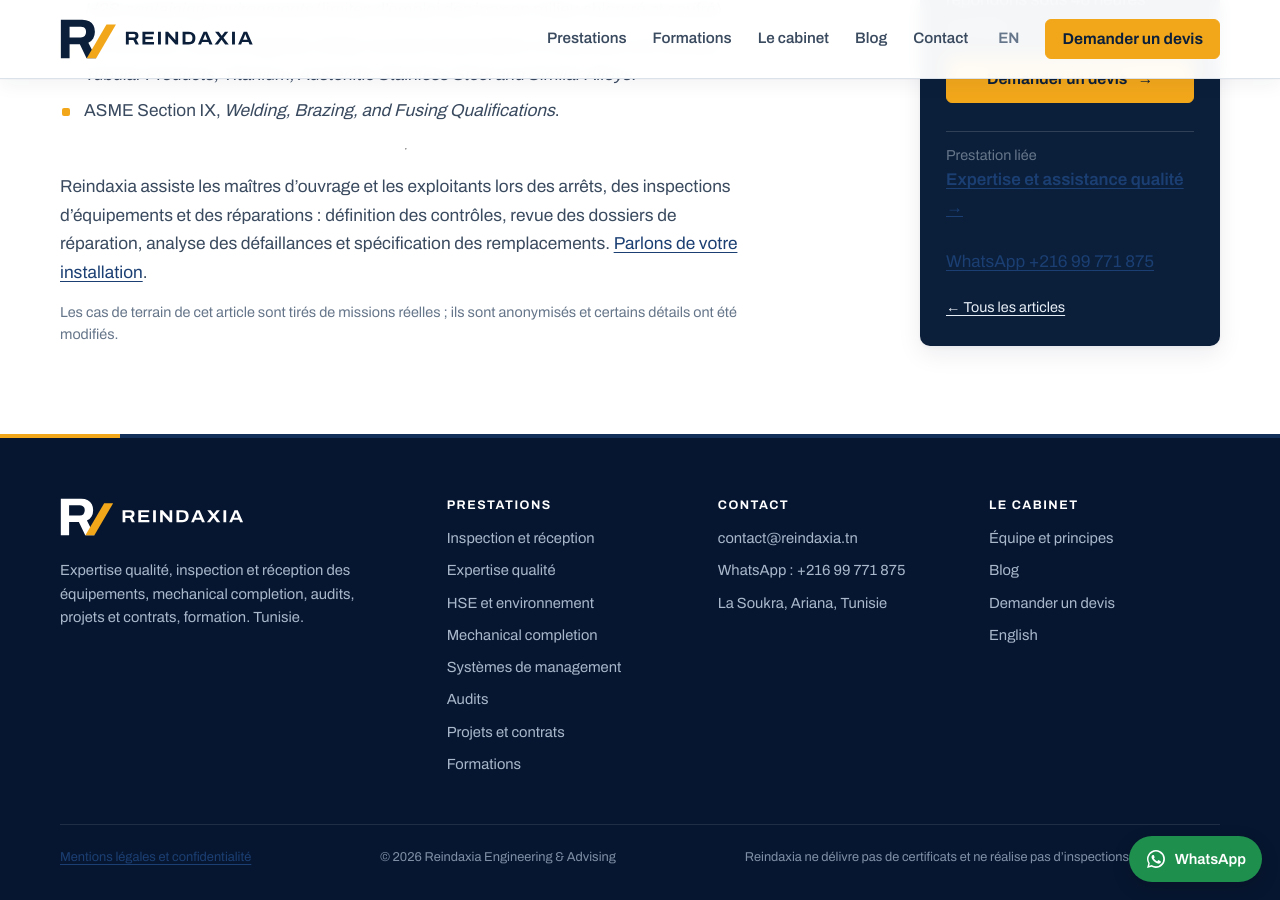
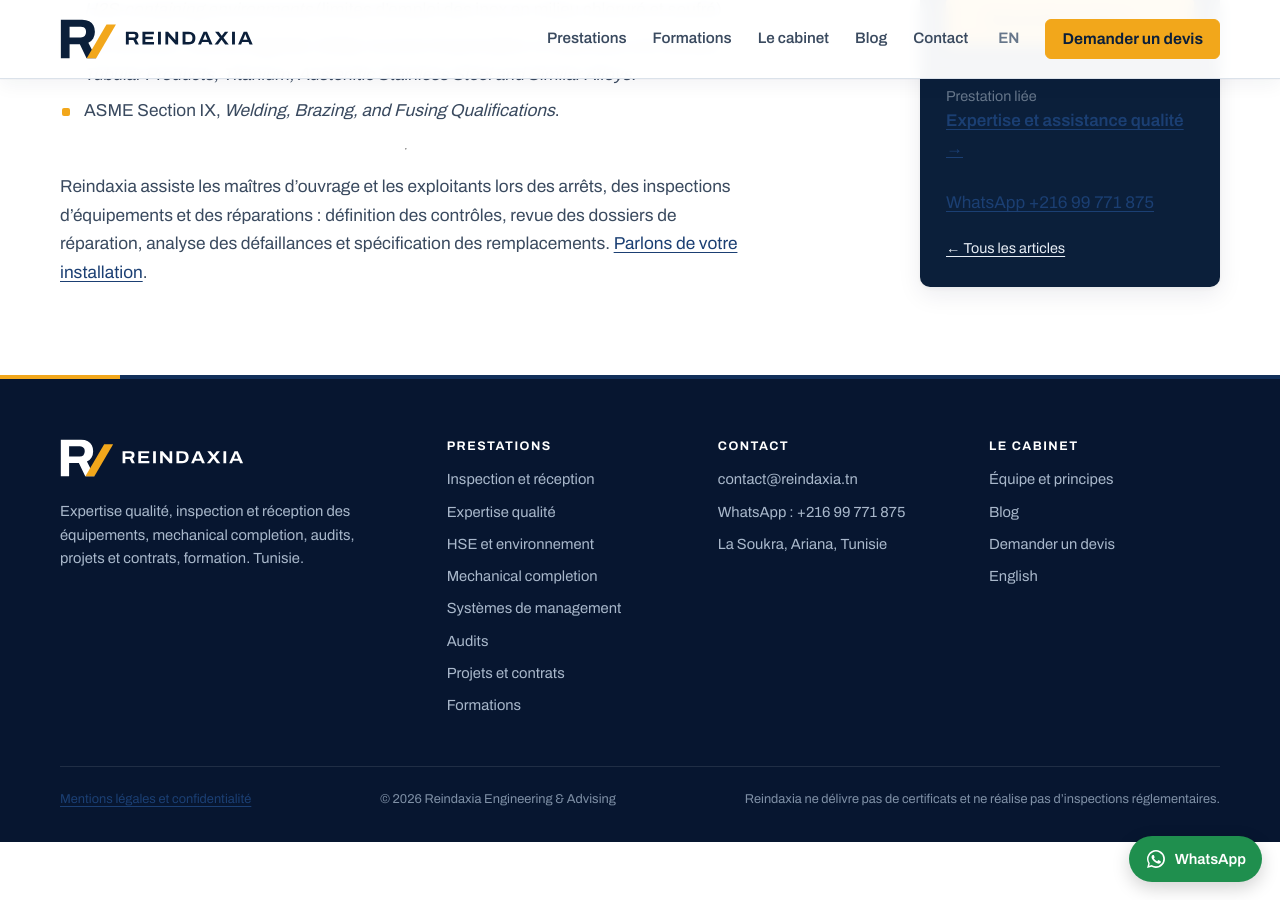
Before and after one commit to adeljihed-lab/reindaxia-site, a Jekyll site: the page built from _posts/2023-07-10-corrosion-sous-contrainte-chlorures-echangeur.md, in a window 1280 px wide and 900 px high, scrolled down 6954 px. Built offline with Jekyll 4.4.1, drawn with Linux system fonts in a browser that asks for light colours.

Commit message:
Add files via upload

```diff
--- a/_layouts/article.html
+++ b/_layouts/article.html
@@ -38,7 +38,6 @@
 <div class="wrap post-wrap">
   <article class="prose post-body">
     {{ content | replace: '<img ', '<img loading="lazy" decoding="async" ' }}
-    {% unless page.no_case_note %}<p class="small muted case-note">{% if en %}Field cases in this article come from real assignments; they are anonymised and some details have been changed.{% else %}Les cas de terrain de cet article sont tirés de missions réelles ; ils sont anonymisés et certains détails ont été modifiés.{% endif %}</p>{% endunless %}
   </article>
   <aside class="post-cta">
     {% assign svc = page.service %}{% unless svc %}{% case page.category %}{% when "Inspection et FAT" %}{% assign svc = "inspection-reception" %}{% when "Mechanical completion" %}{% assign svc = "mechanical-completion" %}{% when "HSE et sécurité des procédés" or "HSE and process safety" %}{% assign svc = "hse-environnement" %}{% when "Audits et ISO 9001" %}{% assign svc = "systemes-management" %}{% when "Qualité" or "Retour d'expérience" %}{% assign svc = "expertise-qualite" %}{% else %}{% assign svc = "projets-contrats" %}{% endcase %}{% endunless %}{% assign svcname = site.data.services[svc] %}
```
